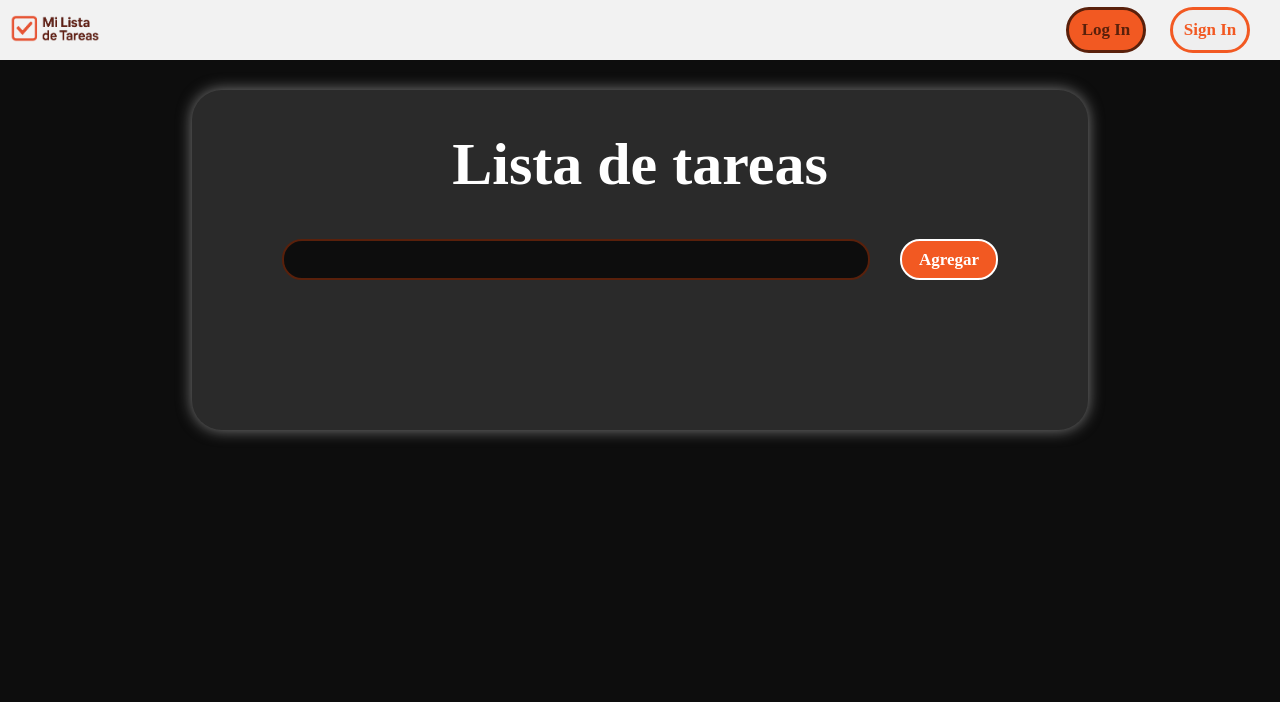
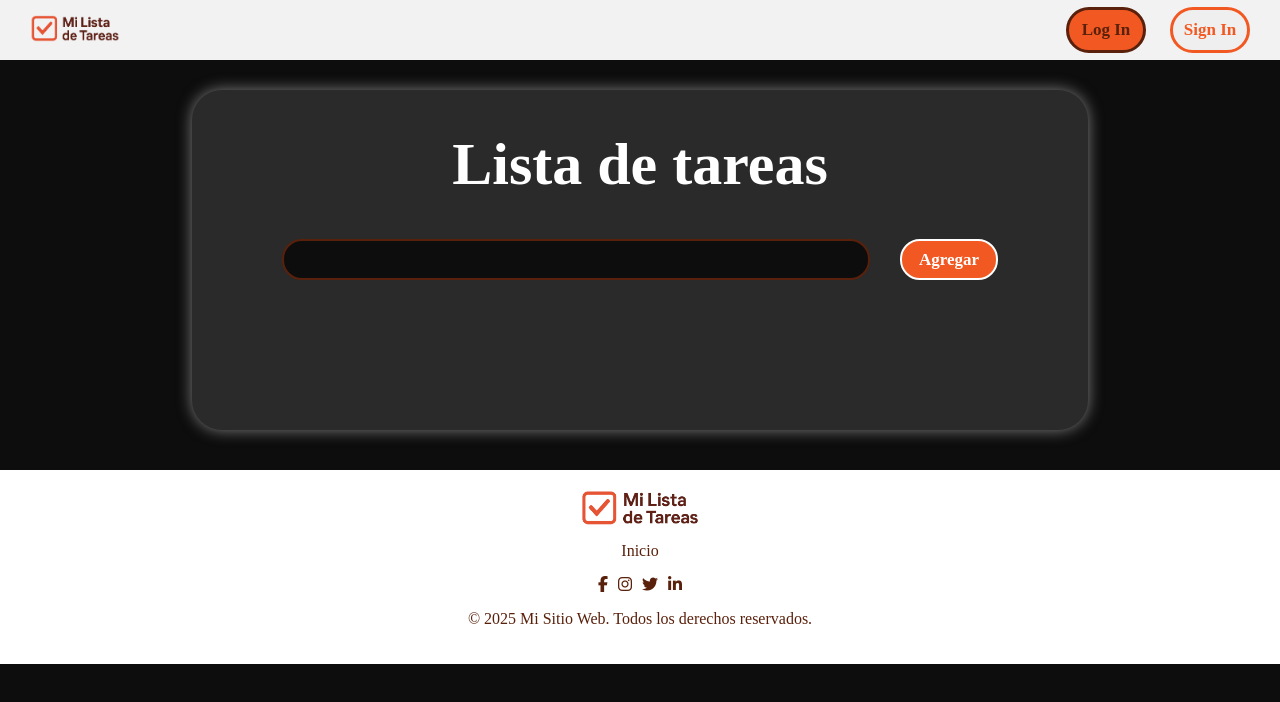
Before and after one commit to valentinomaseda/lista-de-tareas, a plain HTML site: page index.html in a window 1280 px wide. Drawn offline with Linux system fonts and the light colour scheme; a web font is replaced by a local one.

Commit message:
se agregó el mensaje de error al poner una tarea vacía

```diff
--- a/index.html
+++ b/index.html
@@ -3,11 +3,12 @@
 <head>
     <meta charset="UTF-8">
     <meta name="viewport" content="width=device-width, initial-scale=1.0">
-    <link rel="icon" href="img/logoCuadrado.pngmain" type="image/png">
+    <link rel="icon" href="img/logoCuadrado.png" type="image/png">
     <link rel="preconnect" href="https://fonts.googleapis.com">
     <link rel="preconnect" href="https://fonts.gstatic.com" crossorigin>
     <link href="https://fonts.googleapis.com/css2?family=Afacad:ital,wght@0,400..700;1,400..700&family=Knewave&family=Red+Hat+Display:ital,wght@0,300..900;1,300..900&display=swap" rel="stylesheet">
     <link rel="stylesheet" href="styles.css">
+    <script src="https://kit.fontawesome.com/d58967e1d7.js" crossorigin="anonymous"></script>
     <title>Lista de tareas</title>
 </head>
 <body>
@@ -32,7 +33,22 @@
     </main>
 
     <footer>
+        <div class="footerContainer">
+            <div class="imgFooter"><img src="img/logo.png"></div>
 
+            <ul class="footerLinks">
+                <li><a href="index.html">Inicio</a></li>
+            </ul>
+
+            <div class="footerSocial">
+                <a href="#"><i class="fab fa-facebook-f"></i></a>
+                <a href="#"><i class="fab fa-instagram"></i></a>
+                <a href="#"><i class="fab fa-twitter"></i></a>
+                <a href="#"><i class="fab fa-linkedin-in"></i></a>
+            </div>
+
+            <p>&copy; 2025 Mi Sitio Web. Todos los derechos reservados.</p>
+        </div>
     </footer>
 
     <script src="script.js"></script>
--- a/script.js
+++ b/script.js
@@ -13,7 +13,6 @@ function addTask() {
         deleteButton.textContent = "X";
         deleteButton.className = "deleteButton";
         deleteButton.onclick = function() {deleteTask(this)};
-        /* desarrollar que se elimine */
 
         listItem.appendChild(span);
         listItem.appendChild(deleteButton);
@@ -21,6 +20,8 @@ function addTask() {
         document.getElementById("taskList").appendChild(listItem);
 
         taskInput.value = "";
+    } else if(taskText === '') {
+        alert("La tarea no puede estar vacía")
     }
 }
 
--- a/styles.css
+++ b/styles.css
@@ -21,7 +21,12 @@ nav {
 nav img {
     width: 90px;
     height: auto;
+    transition: transform .3s ease;
+    margin-left: 20px;
+}
 
+nav img:hover {
+    transform: scale(1.1);
 }
 
 .divBotones {
@@ -173,3 +178,60 @@ main ul li:hover {
     background-color: #e09478;
     transform: scale(1.1);
 }
+
+/* FOOTER */
+
+footer {
+    background-color: white;
+    display: flex;
+    flex-direction: column;
+    justify-content: center;
+    align-items: center;
+    margin-top: 40px;
+    bottom: 0;
+    padding: 20px;
+    height: auto;
+}
+
+.footerContainer {
+    display: flex;
+    flex-direction: column;
+    align-items: center;
+}
+
+footer div img {
+    width: 120px;
+}
+
+.imgFooter {
+    display: flex;
+    justify-content: center;
+}
+
+.footerLinks {
+    list-style: none;
+    padding: 0;
+}
+
+.footerLinks:hover {
+    text-decoration: underline;
+}
+
+li a {
+    text-decoration: none;
+    list-style: none;
+    color: #59200B;
+}
+
+.footerSocial a {
+    color: #59200B;
+    margin: 3px;
+}
+
+.footerSocial a:hover {
+    color: #80412a;
+}
+
+footer p {
+    color: #59200B;
+}
```
